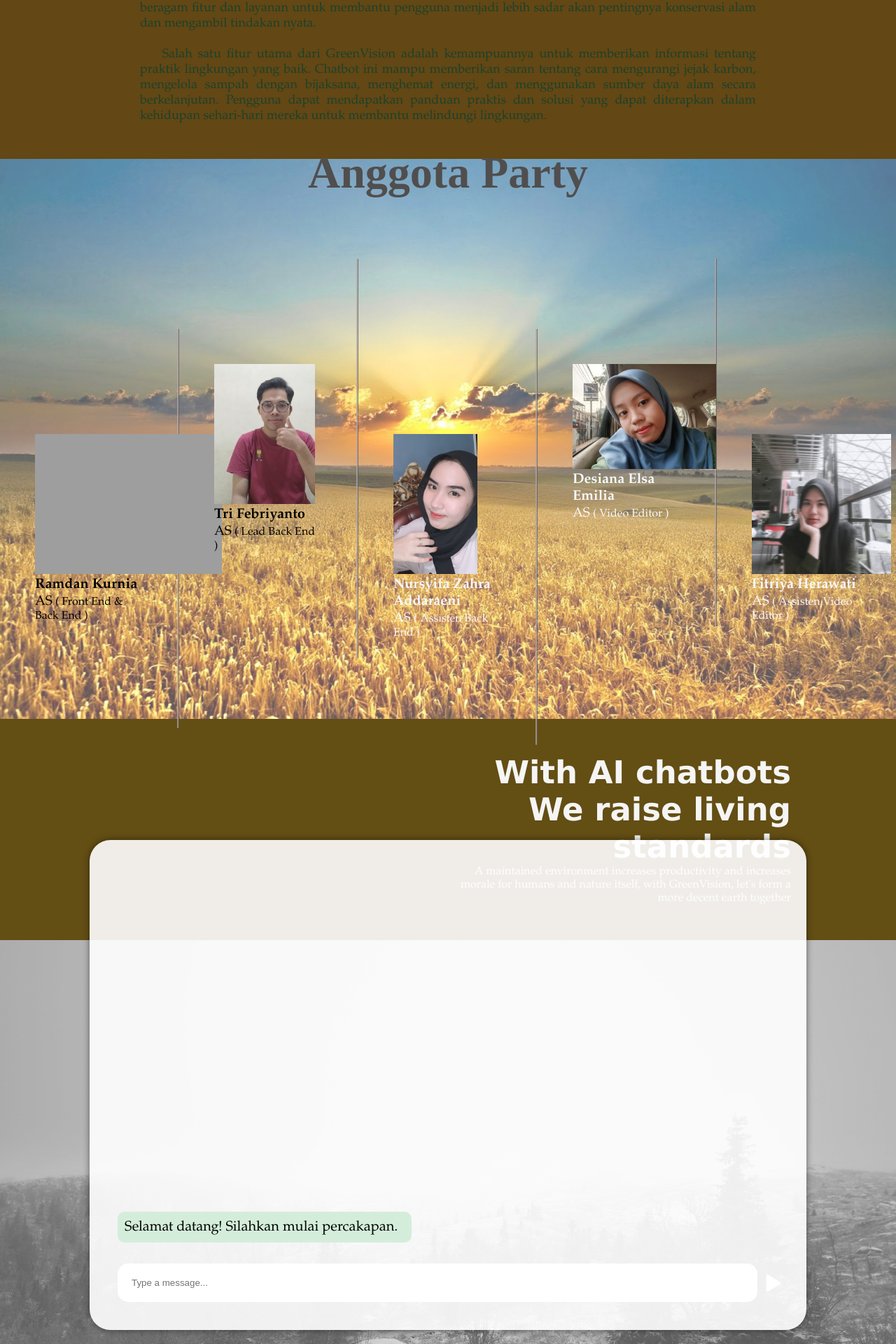
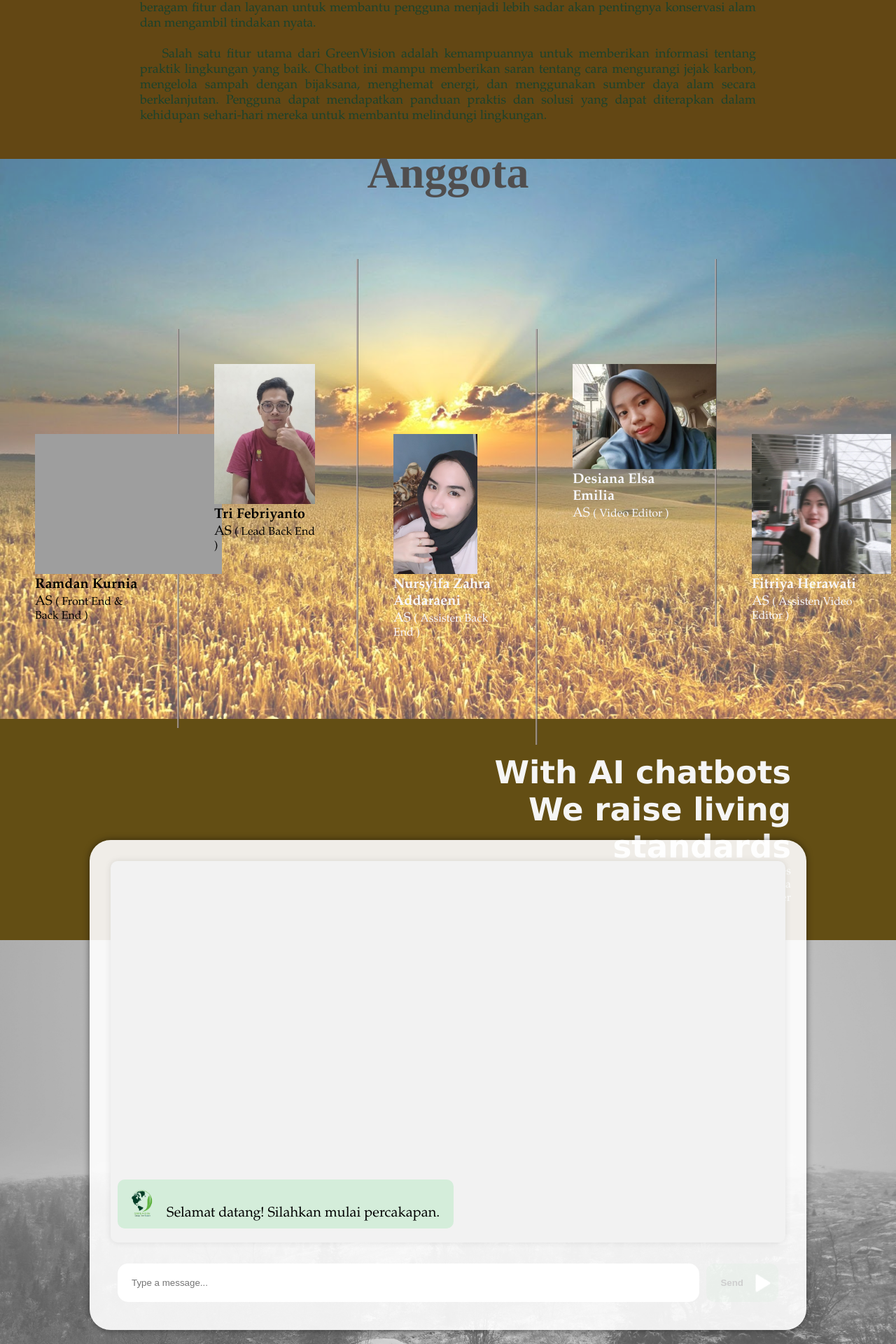
Before and after one commit to elstrom/GreenVision, a Flask app: page / in a window 1280 px wide. Shown: the part 1080-3000 px from the top of the page at 70% size. Run offline with Flask 3, Linux system fonts and the light colour scheme; parts of the project's set-up code (start-up, migrations or seed data) failed here and were passed over; grey boxes are pictures that could not be loaded.

Commit message:
V1.4
Perubahan tampilan

```diff
--- a/app.py
+++ b/app.py
@@ -1,6 +1,7 @@
 from flask import Flask, render_template, request, jsonify
 import tensorflow as tf
 from tensorflow.keras.preprocessing import image
+from tensorflow.keras.preprocessing.image import ImageDataGenerator
 from io import BytesIO
 import numpy as np
 from Bot.Run import get_bot_response
@@ -14,6 +15,9 @@ model = tf.keras.models.load_model('model.h5', compile=False)
 model.compile(optimizer=tf.keras.optimizers.Adam(learning_rate=0.001), loss='binary_crossentropy',
               metrics=[tf.keras.metrics.AUC(name='auc')])
 
+# Buat generator gambar
+image_generator = ImageDataGenerator(rescale=1./255)
+
 @app.route('/')
 def home():
     return render_template('index.html')
@@ -22,11 +26,13 @@ def home():
 def predict():
     file = request.files['image']
     img = image.load_img(BytesIO(file.read()), target_size=(224, 224))
-    img = image.img_to_array(img)
-    img = np.expand_dims(img, axis=0)
-    img = img/255.0
+    img_array = image.img_to_array(img)
+    img_array = np.expand_dims(img_array, axis=0)
 
-    prediction = model.predict(img)
+    # Gunakan generator gambar untuk memuat batch gambar
+    img_generator = image_generator.flow(img_array, shuffle=False)
+    prediction = model.predict(img_generator)
+
     if prediction < 0.5:
         result = 'Organic Waste'
     else:
--- a/static/CSS/Home.css
+++ b/static/CSS/Home.css
@@ -83,9 +83,8 @@ body, html {
   	border: none;
 }
 #logo {
-	width: 7%;
+	width: 10%;
 	float: left;
-	margin: 12px 0px;
 }
 .rumah a{
 	color: inherit;
@@ -231,7 +230,6 @@ page5 {
 	padding: 30px;
 }
 
-
 #message-container {
 	padding: 10px;
 	display: flex;
@@ -241,6 +239,26 @@ page5 {
 	overflow-y: auto;
 	flex-grow: 1;
 	font-size: 20px;
+	background-color: #f2f2f2;
+	border-radius: 10px;
+	box-shadow: 0 0 10px rgba(0, 0, 0, 0.1);
+  }
+
+  #message-container::-webkit-scrollbar {
+	width: 8px;
+  }
+
+  #message-container::-webkit-scrollbar-track {
+	background-color: #f2f2f2;
+  }
+
+  #message-container::-webkit-scrollbar-thumb {
+	background-color: #888;
+	border-radius: 4px;
+  }
+
+  #message-container::-webkit-scrollbar-thumb:hover {
+	background-color: #555;
   }
 
   .message {
@@ -250,48 +268,43 @@ page5 {
 	align-items: flex-end;
 	max-width: 80%;
 	margin-bottom: 10px;
+	animation: fade-in 0.3s ease;
   }
 
   .message p {
-    font-size: inherit; /* Menurunkan ukuran teks dari parent (#message-container) */
+	font-size: inherit;
+	margin: 0;
   }
 
   .incoming {
-	background-color: #f2f2f2;
+	background-color: #f7f7f7;
 	text-align: right;
-	align-self: flex-end; /* Menampilkan pesan di sebelah kiri */
+	align-self: flex-end;
+	padding-left: 20px;
   }
 
   .outgoing {
 	background-color: #d4edda;
 	text-align: left;
-		align-self: flex-start; /* Menampilkan pesan di sebelah kanan */
-	}
-
-	.outgoing .avatar {
-		margin-left: 10px;
-		margin-right: 0;
-	}
-
-	.outgoing p {
-		margin-right: 10px;
-		margin-left: 0;
+	align-self: flex-start;
+	padding-right: 20px;
   }
 
   .avatar {
-	width: 30px;
-	height: 30px;
+	width: 50px;
 	border-radius: 50%;
 	margin-right: 10px;
 	object-fit: cover;
 	object-position: center;
   }
 
+
 #input-container {
 	padding: 10px;
+	margin-top: 20px;
 	display: flex;
-	align-items: center; /* Menjajarkan vertikal tombol send dengan input teks */
-	overflow: hidden; /* Menghilangkan scrollbar jika kontennya melebihi area visible */
+	align-items: center;
+	overflow: hidden;
 }
 
 #user-input {
@@ -299,47 +312,62 @@ page5 {
 	margin-right: 10px;
 	padding: 20px;
 	border-radius: 15px;
-	border: none; /* Menghilangkan border pada input teks */
-	outline: none; /* Menghilangkan outline saat input teks aktif */
+	border: none;
+	outline: none;
 }
 
 #send-button {
 	padding: 10px;
 	border: none;
-	background-color: transparent;
+	border-radius: 12px;
+	background-color: #aae4b815;
 	cursor: pointer;
-	display: flex; /* Menggunakan display flex untuk mengontrol posisi ikon */
-	align-items: center; /* Menjajarkan vertikal ikon dengan tombol */
-	justify-content: center; /* Menjajarkan horizontal ikon dengan tombol */
+	display: flex;
+	align-items: center;
+	justify-content: center;
+	position: relative;
 }
 
-  #send-icon-black,
-  #send-icon-white {
+.button-text {
+	margin: 0px 10px;
+	font-weight: bold;
+	color: #cfcfcf;
+}
+
+.send-icon-container {
+	position: relative;
 	width: 30px;
 	height: 30px;
+}
+
+.send-icon-black,
+.send-icon-white {
+	width: 100%;
+	height: 100%;
 	border-radius: 50%;
-	transition: opacity 0.3s; /* Menambahkan transisi pada perubahan opasitas */
+	transition: opacity 0.3s;
 	position: absolute;
 }
 
-  #send-icon-white {
-	opacity: 0; /* Mengatur opasitas 0 pada ikon putih */
+.send-icon-white {
+	left: 0px;
+	opacity: 0;
 }
 
-  #send-icon-black {
-	pointer-events: none; /* Mengatur elemen agar tidak bisa diklik */
-	cursor: default; /* Mengubah tampilan pointer menjadi default */
+.send-icon-black {
+	left: 0px;
+	pointer-events: none;
+	cursor: default;
 }
 
-  #user-input:not(:placeholder-shown) + #send-button #send-icon-black {
-	opacity: 0; /* Mengatur opasitas 0 pada ikon hitam saat pengguna mulai mengetik */
+#user-input:not(:placeholder-shown) + #send-button .send-icon-black {
+	opacity: 0;
 }
 
-  #user-input:not(:placeholder-shown) + #send-button #send-icon-white {
-	opacity: 1; /* Mengatur opasitas 1 pada ikon putih saat pengguna mulai mengetik */
+#user-input:not(:placeholder-shown) + #send-button .send-icon-white {
+	opacity: 1;
 }
 
-  /* Animasi */
 @keyframes fade-in {
 	from {
 		opacity: 0;
@@ -351,8 +379,9 @@ page5 {
 	}
 }
 
-  .message {
-	animation: fade-in 0.3s ease;
+/* Disable pointer events for disabled button */
+#send-button[disabled] {
+	pointer-events: none;
 }
 
   .main4 {
@@ -464,10 +493,9 @@ page5 {
   }
 
   #result {
-	display: none;
 	justify-content: center;
 	align-items: center;
-	height: 40px;
+	height: 80px;
 	margin-top: 20px;
 	background-color: #f2f2f2;
 	border-radius: 4px;
@@ -476,7 +504,6 @@ page5 {
 	font-family: Arial, sans-serif;
 	font-size: 25px;
   }
-
 
 
 
--- a/templates/index.html
+++ b/templates/index.html
@@ -2,7 +2,7 @@
 <html>
 <head>
 	<meta charset="utf-8">
-	<title>Index</title>
+	<title>GreenVision</title>
 	<link rel="stylesheet" href={{ url_for('static', filename='/CSS/Home.css') }} type="text/css">
 	<script src={{ url_for('static', filename='/Header.js') }}></script>
 </head>
@@ -29,7 +29,7 @@
 				</div>
 				<div class="menu-kiri">
 					<a href="#home">Home</a>
-					<a href="#party">Party</a>
+					<a href="#party">Anggota</a>
 					<a href="#chatbot">ChatBot</a>
 					<a href="#predict">Predict</a>
 				</div>
@@ -54,24 +54,7 @@
 			  </script>
 			<div class="kolom-kanan">
 				<div class="menu-kanan">
-					<div class="tombol-login">
-						<button class="button">
-							<img src="static/Pixel/login.png" id="login">
-							<a href="form.html" class="text">Log In</a>
-						</button>
-					</div>
-					<div class="pembelian">
-						<ul>
-							<li>
-								<a href="#">
-									<img src="static/Pixel/instagram.png" class="icon">
-								</a>
-								<a href="#">
-									<img src="static/Pixel/whatsapp.png" class="icon">
-								</a>
-							</li>
-						</ul>
-					</div>
+
 				</div>
 			</div>
 		</div>
@@ -97,7 +80,7 @@
 	<div class="latarbelakang2" id="party"></div>
 	<div class="main2">
 		<div class="main2-judul">
-			<h1>Anggota Party</h1>
+			<h1> Anggota </h1>
 		</div>
 		<page1 class="main2-page1">
 			<icon>
@@ -174,22 +157,44 @@
 			<div id="message-container">
 			  <script>
 				$(document).ready(function() {
-							$('#message-container').append('<div class="message outgoing"><p>Selamat datang! Silahkan mulai percakapan.</p></div>');
+				  $('#message-container').append('<div class="message outgoing"><img src="static/Pixel/2-NoBG.png" alt="Bot Avatar" class="avatar"><p>Selamat datang! Silahkan mulai percakapan.</p></div>');
+
+				  function toggleSendButton() {
+					var userInput = $('#user-input').val();
+					if (userInput.trim() === '') {
+					  $('#send-button').prop('disabled', true);
+					  $('#send-button').css('background-color', '#aae4b815');
+					  $('#button-text').css('color', '#cfcfcf');
+					} else {
+					  $('#send-button').prop('disabled', false);
+					  $('#send-button').css('background-color', '#aae4b89c');
+					  $('#button-text').css('color', '#0c0c0c');
+					}
+				  }
 
 				  $('#chat-form').on('submit', function(event) {
 					event.preventDefault();
 					var user_input = $('#user-input').val();
 					$('#user-input').val('');
 
+					$('#message-container').prepend('<div class="message incoming"><p>' + user_input + '</p> &nbsp&nbsp <img src="static/Pixel/verified-user.png" alt="User Avatar" class="avatar"></div>').children(':first').hide().fadeIn(300, function() {
+					  setTimeout(function() {
 						$.ajax({
 						  url: '/chat',
 						  type: 'POST',
 						  data: {user_input: user_input},
 						  success: function(response) {
-										$('#message-container').prepend('<div class="message outgoing"><p>' + response.response + '</p></div>'); /* Chabot */
-										$('#message-container').prepend('<div class="message incoming"><p>' + user_input + '</p></div>'); /* User */
+							$('#message-container').prepend('<div class="message outgoing"><img src="static/Pixel/2-NoBG.png" alt="Bot Avatar" class="avatar"><p>' + response.response + '</p></div>').children(':first').hide().fadeIn(300);
 						  }
 						});
+					  }, 500);
+					});
+
+					toggleSendButton();
+				  });
+
+				  $('#user-input').on('input', function() {
+					toggleSendButton();
 				  });
 				});
 			  </script>
@@ -197,9 +202,12 @@
 			<div id="input-container">
 			  <form id="chat-form" action="/chat" method="post" style="width: 100%; display: flex;">
 				<input type="text" id="user-input" placeholder="Type a message...">
-						<button type="submit" id="send-button">
-							<img src="static/Pixel/icon-tombol(putih).png" alt="Send" id="send-icon-black">
-							<img src="static/Pixel/icon-tombol(hitam).png" alt="Send" id="send-icon-white">
+				<button type="submit" id="send-button" disabled>
+				  <span class="button-text">Send</span>
+				  <div class="send-icon-container">
+					<img src="static/Pixel/icon-tombol(putih).png" alt="Send" class="send-icon-black">
+					<img src="static/Pixel/icon-tombol(hitam).png" alt="Send" class="send-icon-white">
+				  </div>
 				</button>
 			  </form>
 			</div>
@@ -217,7 +225,7 @@
 		<div class="main4-page1">
 		  <div id="scan-container">
 			<div id="image-preview"></div>
-			<div id="result"></div>
+			<div id="result" style="display: flex;flex-direction: column;"></div>
 			<form action="/predict" method="post" enctype="multipart/form-data" class="form2">
 			  <div class="button-container">
 				<div class="file-input-wrapper">
@@ -263,11 +271,16 @@
 		})
 			.then(response => response.json())
 			.then(data => {
-					resultContainer.style.display = "flex"; // Mengubah properti display menjadi flex
-					resultContainer.innerHTML = `Result: &nbsp<span class="result-text">${data.response}</span>`;
+			resultContainer.innerHTML = `Hasil &nbsp<span class="result-text">${data.response}</span>`;
 			})
 			.catch(error => {
 			resultContainer.innerHTML = "An error occurred";
+			const errorText = document.createElement("span");
+			errorText.innerHTML = "(Pastikan gambar memiliki format jpg atau png dan ukuran gambar tidak lebih besar dari 1 MB)";
+			errorText.style.color = "rgb(211, 0, 0)";
+			errorText.style.fontSize = "0.5em";
+			errorText.style.marginTop = "10px";
+			resultContainer.appendChild(errorText);
 			});
 		});
 	</script>
```
Also changed, not shown: Bot/Knowledge.py (+9 -23 lines), app_CV.py (deleted, +0 -34 lines), static/Pixel/5.jpg (added), static/Pixel/51.jpg (added). Lines whose indentation alone changed are shown as unchanged.
